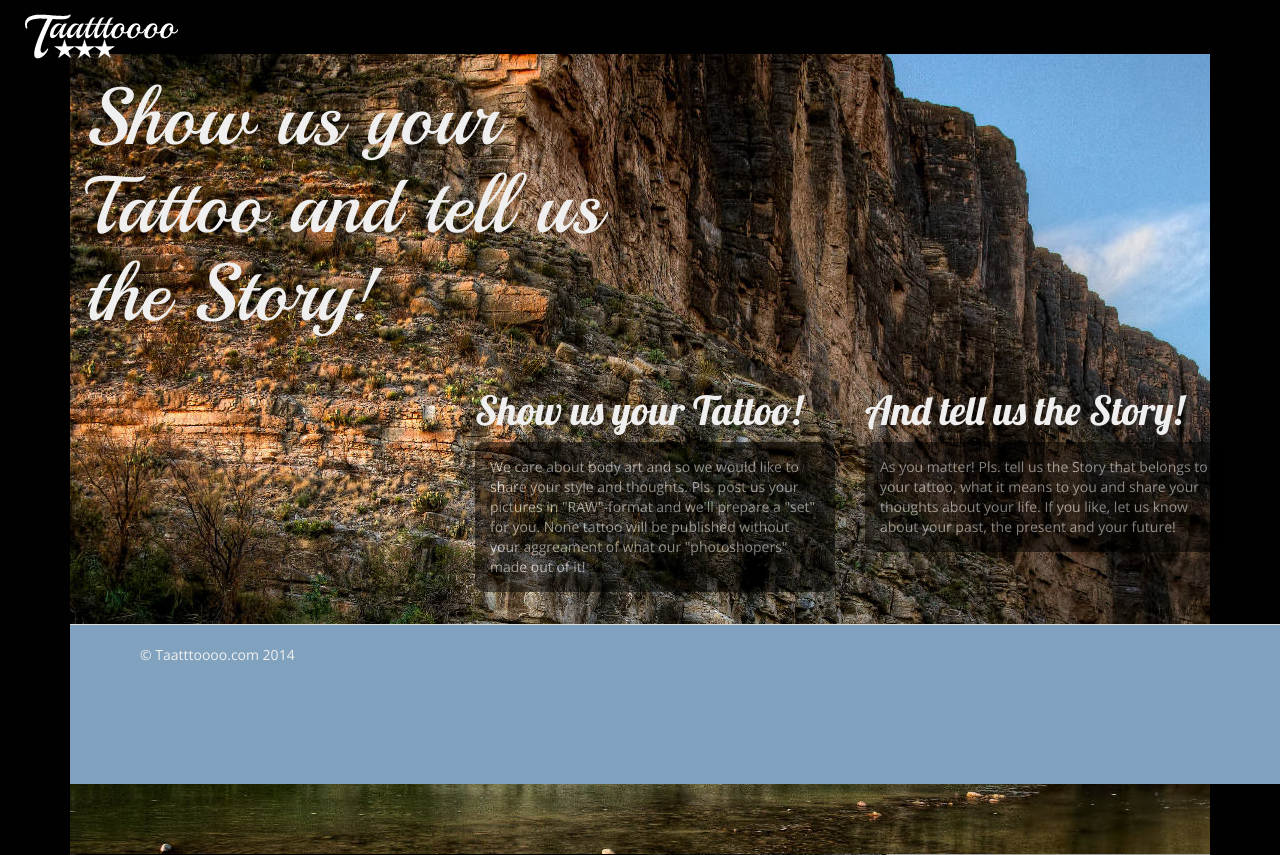
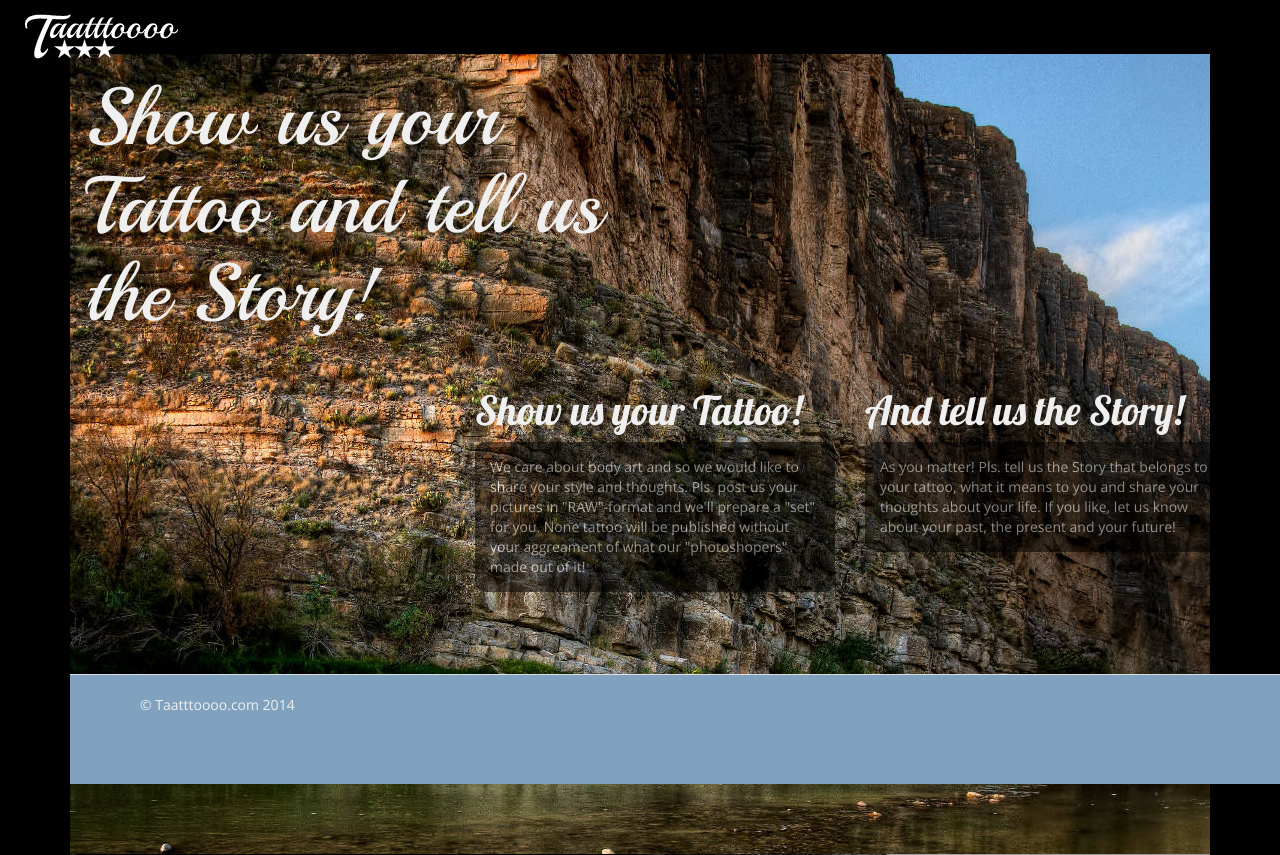
Before and after one commit to philippfrenzel/taatttoooo, a Yii app: template views/site/index.php in a window 1280 px wide; the page is wider, and only the part inside the window is pictured. Shown: the part 16-871 px from the top of that part. Run offline with PHP 8.4 and a stand-in for Yii, Linux system fonts and the light colour scheme; the template is opened without the code that fills it, so the values that code supplies are empty; some libraries are stand-ins or nearby versions.

Commit message:
fix height

```diff
--- a/web/css/site.css
+++ b/web/css/site.css
@@ -29,7 +29,7 @@ body {
 }
 
 #footer {
-	height: 160px;
+	height: 110px;
 	background-color: #80A2BF;
 	border-top: 1px solid #ddd;
 	padding-top: 20px;
```
